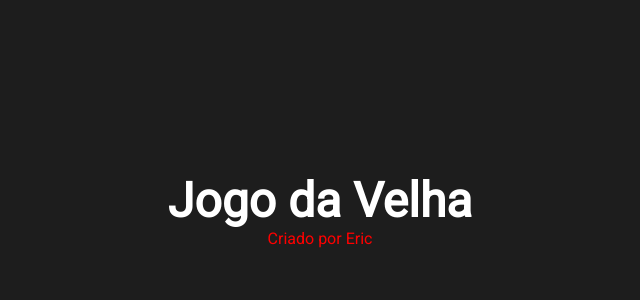
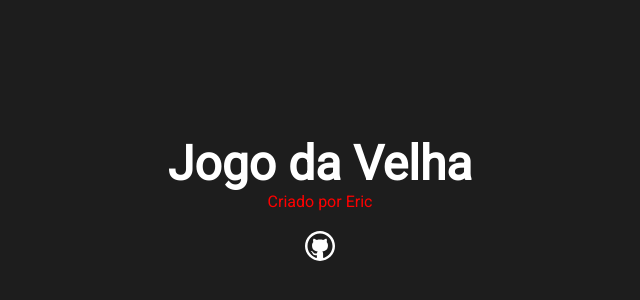
Before and after one commit to EricAG9/react-jogo-da-velha, a Next.js app: page / in a window 1280 px wide. Shown: the part 190-490 px from the top of the page, without its empty margins (320-960 px from the left). Built offline with nearby package versions, Linux system fonts and the light colour scheme.

Commit message:
criado icone

```diff
--- a/src/componentes/gamePage/GamePage.jsx
+++ b/src/componentes/gamePage/GamePage.jsx
@@ -2,7 +2,10 @@
 
 function GamePage () {
     return (
+      <div className="container">
         <Header />
+      </div>
+
       )
 }
 
--- a/src/componentes/header/Header.jsx
+++ b/src/componentes/header/Header.jsx
@@ -1,11 +1,17 @@
+import styles from "./Header.module.css"
+
 import Title from "../title/Title"
 import Subtitle from "../subtitle/Subtitle"
+import Icon from "../icon/Icon"
 
 function Header() {
     return (
-        <div className="container">
+        <div className={styles.header}>
         <Title >Jogo da Velha</Title>
         <Subtitle>Criado por Eric</Subtitle>
+        <div className={styles.iconContent}>
+            <Icon iconName="github" link="https://github.com/EricAG9"/>
+        </div>
         </div>
     )
 }
--- /dev/null
+++ b/src/componentes/header/Header.module.css
@@ -0,0 +1,9 @@
+.header{
+    text-align: center;
+    padding: 40px 0;
+}
+
+.iconContent{
+    margin: 20px 0;
+
+}
--- /dev/null
+++ b/src/componentes/icon/Icon.jsx
@@ -0,0 +1,13 @@
+function Icon({iconName, size, link}) {
+    return(
+        <a href={link} target="_black">
+            <img src={`/icons/${iconName}.svg`} width={size}/>
+        </a>
+    )
+}
+
+Icon.defaultProps = {
+    size: "30px"
+}
+
+export default Icon
```
Also changed, not shown: public/icons/github.svg (added).
